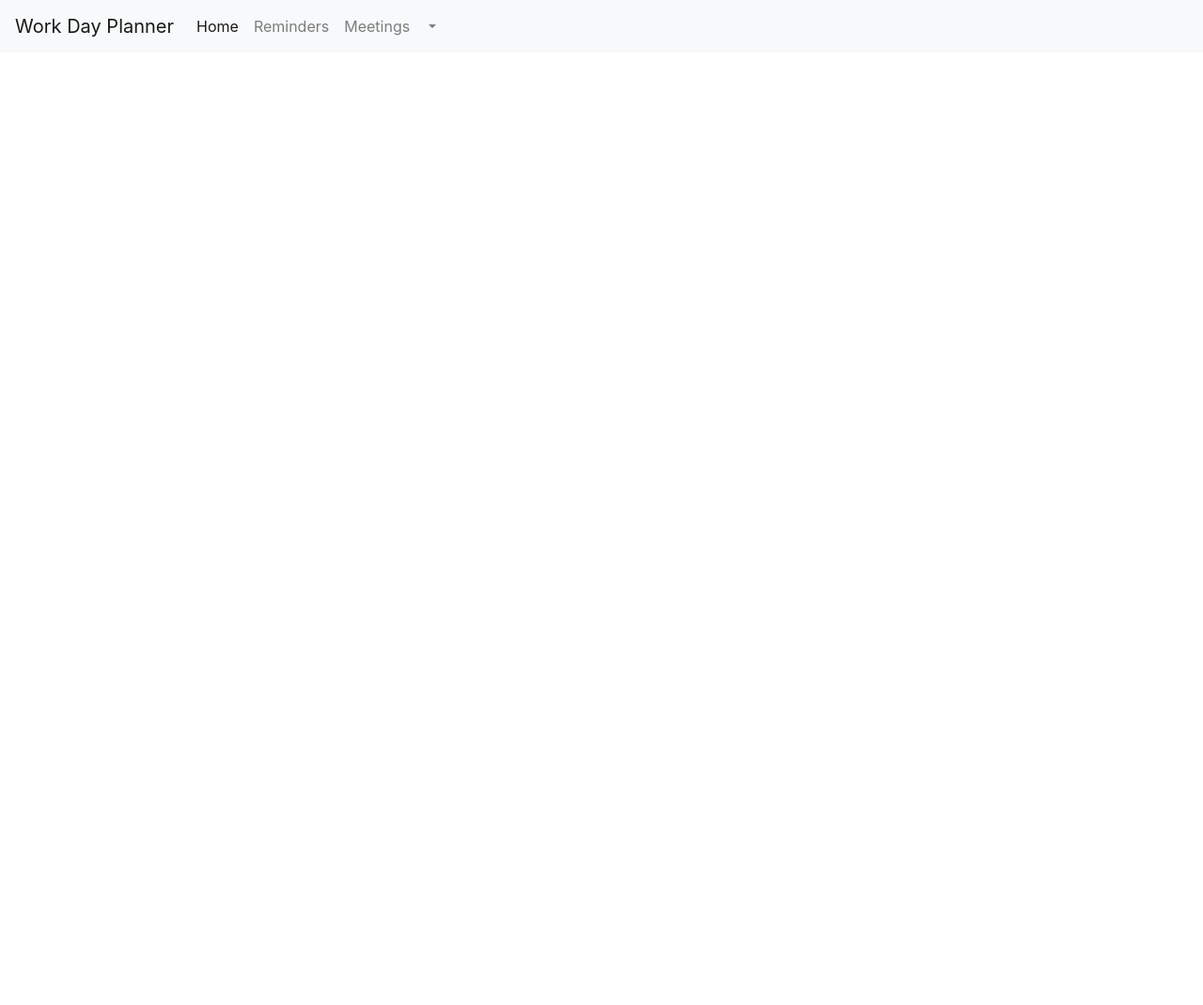
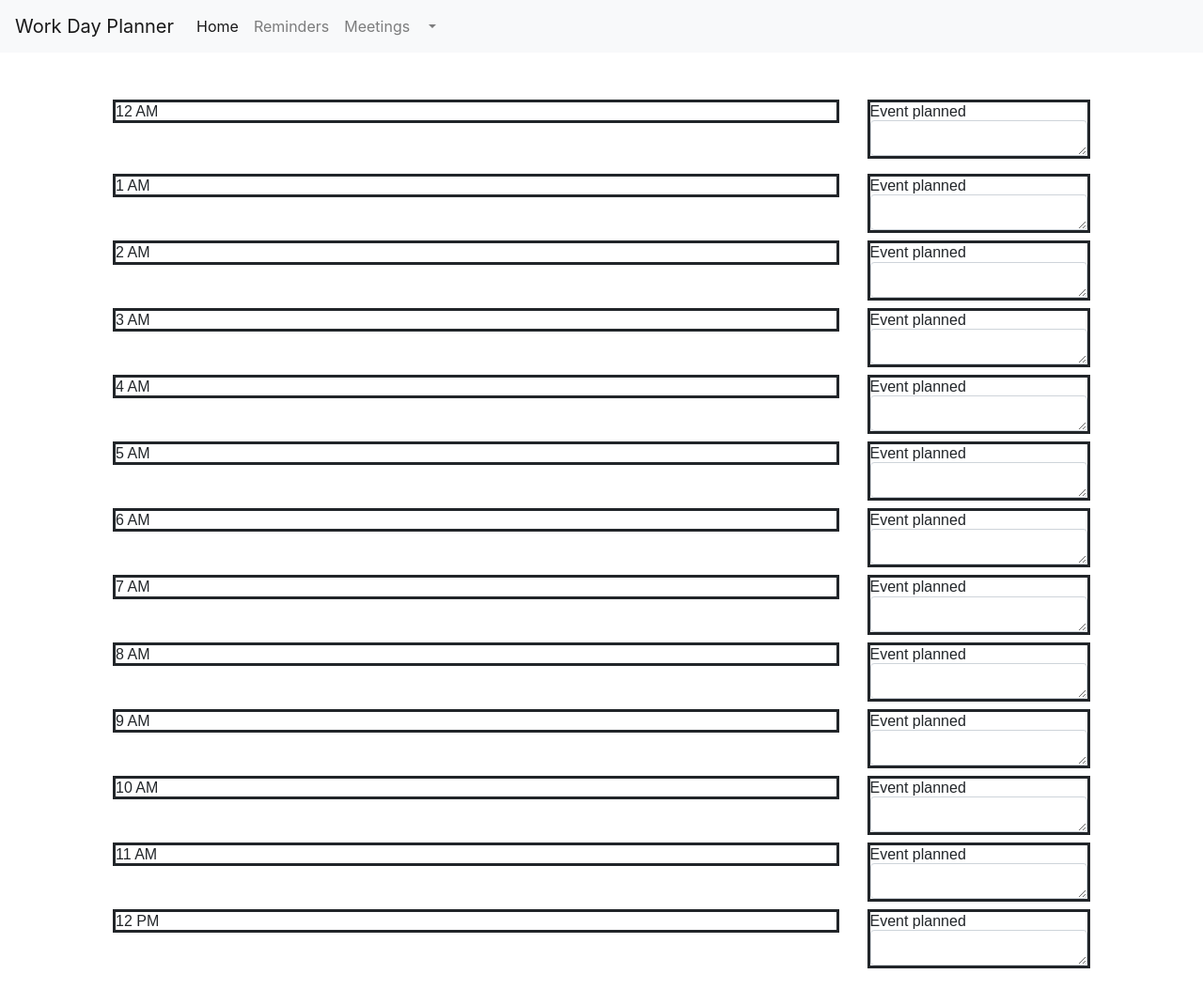
Before and after one commit to Kendall-Arceo/Homework5-Schedule, a plain HTML site: page index.html in a window 1280 px wide. Shown: the whole page at 94% size. Before the commit the page ends 800 px from the top, so only its background shows below. Drawn offline with nearby package versions, Linux system fonts and the light colour scheme.

Commit message:
Time and form html added.

```diff
--- a/index.html
+++ b/index.html
@@ -40,8 +40,179 @@
         </div>
     </nav>
 
+    <div class = container>
+      <div class = row>
+        <div class = col-md-9>
+          <h1>12 AM</h1>
+
+        </div>
+
+        <div class = col-md-3>
+
+          <div class = form-group>
+            <h2>Event planned
+              <textarea class="form-control" id="exampleFormControlTextarea1" rows="1"></textarea>
+            </h2>
+
+
+          </div>
+
+        </div>
+        <div class = col-md-9>
+          <h1>1 AM</h1>
+
+        </div>
+
+        <div class = col-md-3>
+          <h2>Event planned
+            <textarea class="form-control" id="exampleFormControlTextarea1" rows="1"></textarea>
+          </h2>
+
+        </div>
+
+        <div class = col-md-9>
+          <h1>2 AM</h1>
+
+        </div>
+
+        <div class = col-md-3>
+          <h2>Event planned
+            <textarea class="form-control" id="exampleFormControlTextarea1" rows="1"></textarea>
+          </h2>
+
+        </div>
+
+        <div class = col-md-9>
+          <h1>3 AM</h1>
+
+        </div>
+
+        <div class = col-md-3>
+          <h2>Event planned
+            <textarea class="form-control" id="exampleFormControlTextarea1" rows="1"></textarea>
+          </h2>
+
+        </div>
+
+        <div class = col-md-9>
+          <h1>4 AM</h1>
+
+        </div>
+
+        <div class = col-md-3>
+          <h2>Event planned
+            <textarea class="form-control" id="exampleFormControlTextarea1" rows="1"></textarea>
+          </h2>
+
+        </div>
+
+        <div class = col-md-9>
+          <h1>5 AM</h1>
+
+        </div>
+
+        <div class = col-md-3>
+          <h2>Event planned
+            <textarea class="form-control" id="exampleFormControlTextarea1" rows="1"></textarea>
+          </h2>
+
+        </div>
+
+        <div class = col-md-9>
+          <h1>6 AM</h1>
+
+        </div>
+
+        <div class = col-md-3>
+          <h2>Event planned
+            <textarea class="form-control" id="exampleFormControlTextarea1" rows="1"></textarea>
+          </h2>
+
+        </div>
+
+        <div class = col-md-9>
+          <h1>7 AM</h1>
+
+        </div>
+
+        <div class = col-md-3>
+          <h2>Event planned
+            <textarea class="form-control" id="exampleFormControlTextarea1" rows="1"></textarea>
+          </h2>
+
+        </div>
+
+        <div class = col-md-9>
+          <h1>8 AM</h1>
+
+        </div>
+
+        <div class = col-md-3>
+          <h2>Event planned
+            <textarea class="form-control" id="exampleFormControlTextarea1" rows="1"></textarea>
+          </h2>
+
+        </div>
+
+        <div class = col-md-9>
+          <h1>9 AM</h1>
+
+        </div>
+
+        <div class = col-md-3>
+          <h2>Event planned
+            <textarea class="form-control" id="exampleFormControlTextarea1" rows="1"></textarea>
+          </h2>
+
+        </div>
+
+        <div class = col-md-9>
+          <h1>10 AM</h1>
+
+        </div>
+
+        <div class = col-md-3>
+          <h2>Event planned
+            <textarea class="form-control" id="exampleFormControlTextarea1" rows="1"></textarea>
+          </h2>
+
+        </div>
+
+        <div class = col-md-9>
+          <h1>11 AM</h1>
+
+        </div>
+
+        <div class = col-md-3>
+          <h2>Event planned
+            <textarea class="form-control" id="exampleFormControlTextarea1" rows="1"></textarea>
+          </h2>
+
+        </div>
+
+        <div class = col-md-9>
+          <h1>12 PM</h1>
+
+        </div>
+
+        <div class = col-md-3>
+          <h2>Event planned
+            <textarea class="form-control" id="exampleFormControlTextarea1" rows="1"></textarea>
+          </h2>
+
+        </div>
+
+
+
+      </div>
+
+
+    </div>
+
 
     <script type="text/javascript" src="/assets/javascript/script.js"></script>
+    <script src="https://ajax.googleapis.com/ajax/libs/jquery/2.1.3/jquery.min.js"></script>
+
     <!--<script src="jquery-3.4.1.min.js"></script>-->
 </body>
 </html>
--- a/style.css
+++ b/style.css
@@ -0,0 +1,11 @@
+.container {
+    padding: 50px;
+
+}
+
+h1, h2 {
+    border-style: solid;
+    font-size: medium;
+    font-family: Arial, Helvetica, sans-serif;
+
+}
```
